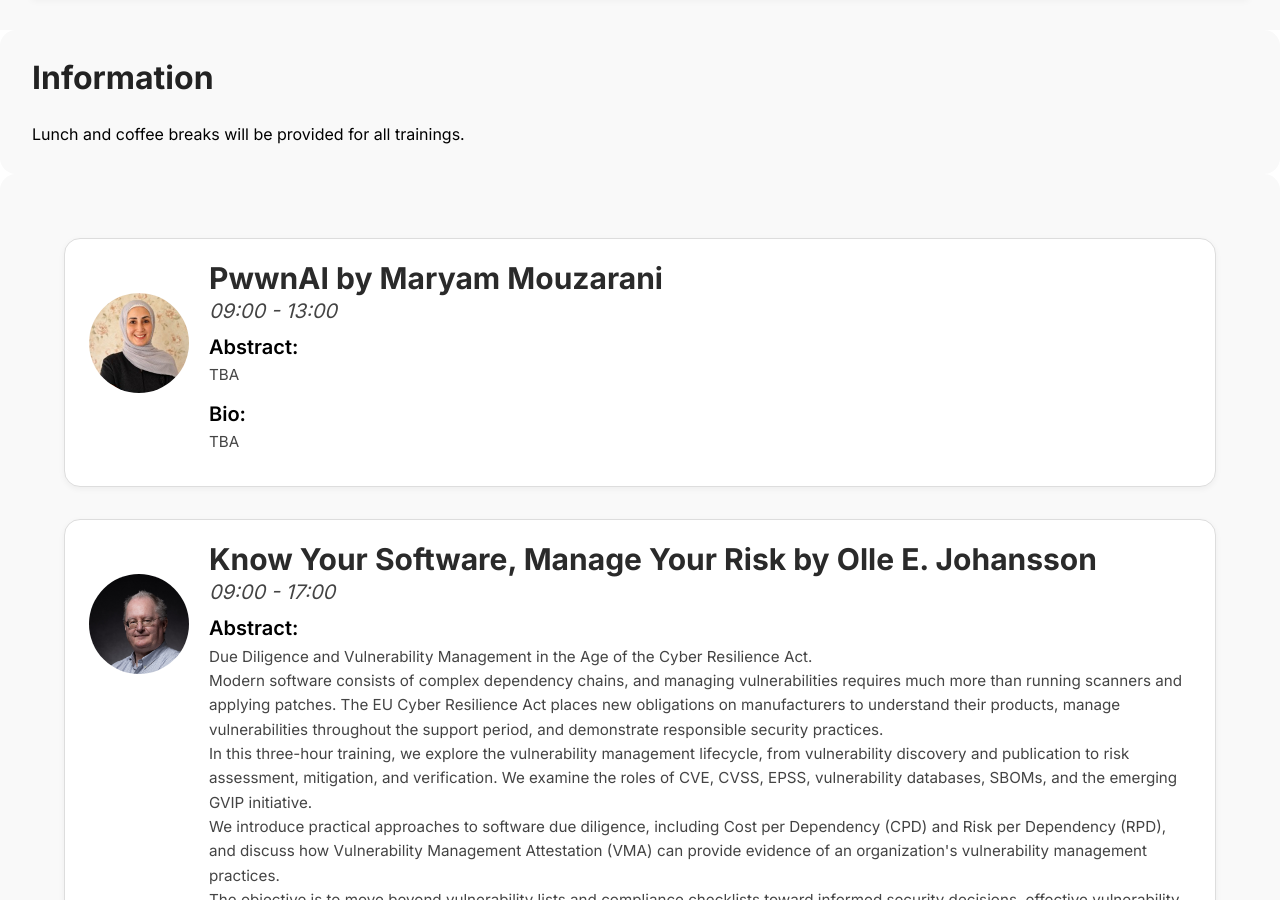
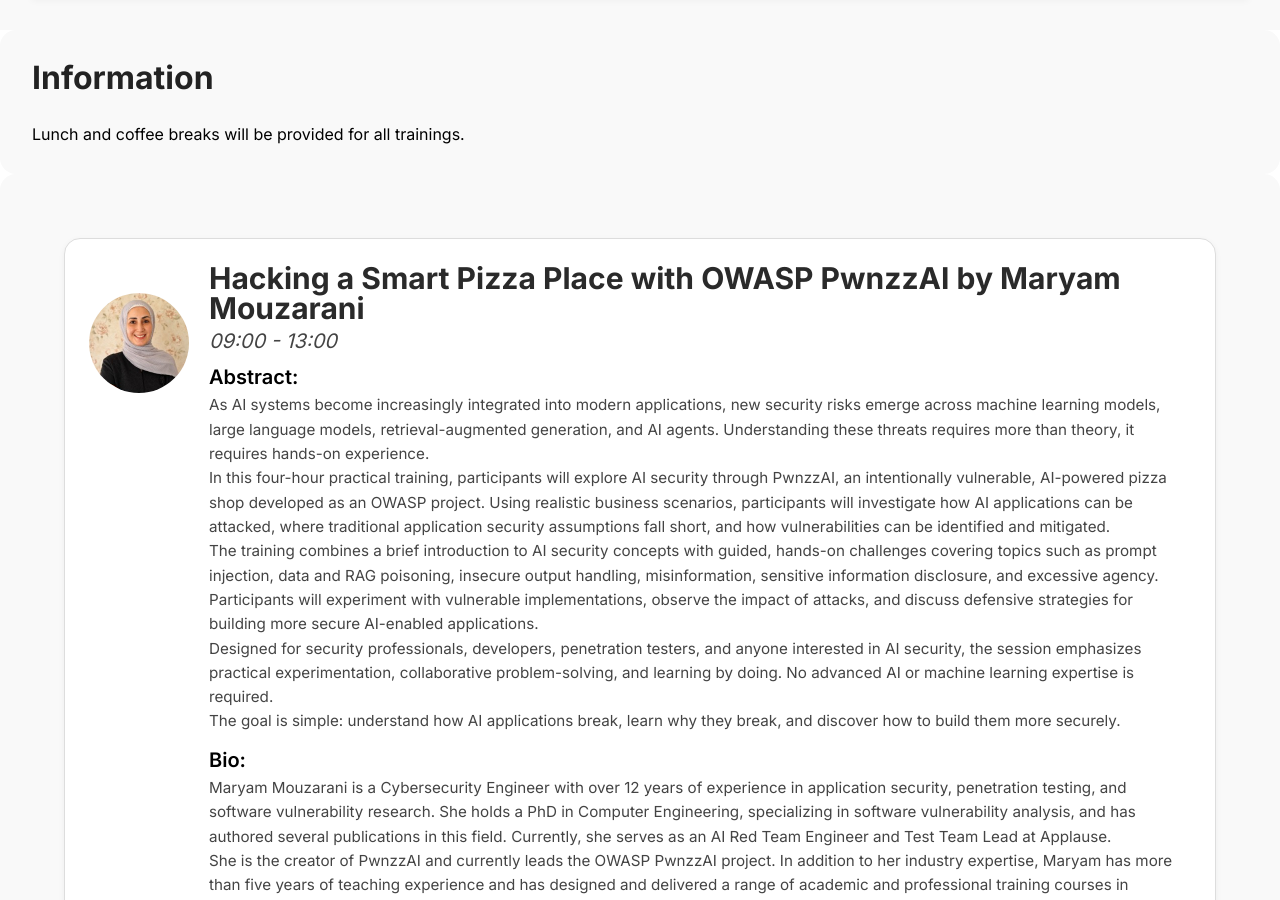
Before and after one commit to dm-17/Owasp-BeNeLux-Days-2026, a Jekyll site: the page built from program/training.md, in a window 1280 px wide and 900 px high, scrolled down 920 px. Built offline with Jekyll 4.4.1, drawn with Linux system fonts in a browser that asks for light colours; some of the changed text lies outside the part shown.

Commit message:
Adding the training details

```diff
--- a/_data/training.yml
+++ b/_data/training.yml
@@ -43,15 +43,38 @@
     time    : 09:00 - 13:00
     name    : Maryam Mouzarani
     bio     : >-
-              TBA
-    title   : PwwnAI
+              Maryam Mouzarani is a Cybersecurity Engineer with over 12 years of experience in application
+              security, penetration testing, and software vulnerability research. She holds a PhD in Computer
+              Engineering, specializing in software vulnerability analysis, and has authored several publications
+              in this field. Currently, she serves as an AI Red Team Engineer and Test Team Lead at Applause.<br>
+              She is the creator of PwnzzAI and currently leads the OWASP PwnzzAI project. In addition to her
+              industry expertise, Maryam has more than five years of teaching experience and has designed and
+              delivered a range of academic and professional training courses in cybersecurity and related disciplines.
+    title   : Hacking a Smart Pizza Place with OWASP PwnzzAI
     abstract: >-
-              TBA
+              As AI systems become increasingly integrated into modern applications, new security risks emerge
+              across machine learning models, large language models, retrieval-augmented generation, and AI agents.
+              Understanding these threats requires more than theory, it requires hands-on experience.<br>
+              In this four-hour practical training, participants will explore AI security through PwnzzAI, an
+              intentionally vulnerable, AI-powered pizza shop developed as an OWASP project. Using realistic
+              business scenarios, participants will investigate how AI applications can be attacked, where
+              traditional application security assumptions fall short, and how vulnerabilities can be identified
+              and mitigated.<br>
+              The training combines a brief introduction to AI security concepts with guided, hands-on challenges
+              covering topics such as prompt injection, data and RAG poisoning, insecure output handling, misinformation,
+              sensitive information disclosure, and excessive agency. Participants will experiment with vulnerable
+              implementations, observe the impact of attacks, and discuss defensive strategies for building more
+              secure AI-enabled applications.<br>
+              Designed for security professionals, developers, penetration testers, and anyone interested in AI security,
+              the session emphasizes practical experimentation, collaborative problem-solving, and learning by doing.
+              No advanced AI or machine learning expertise is required.<br>
+              The goal is simple: understand how AI applications break, learn why they break, and discover how to
+              build them more securely.
     feed    :
     url     :
-    linkedin:
+    linkedin: https://www.linkedin.com/in/maryam-mouzarani
     x_handle:
-    reqs    :
+    reqs    : A laptop with a browser.
     urltag  :
     display : yes
     confirmed: yes
```
